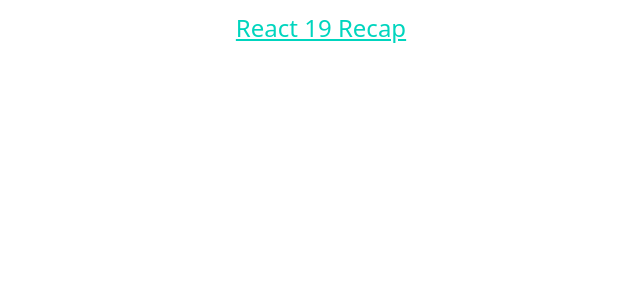
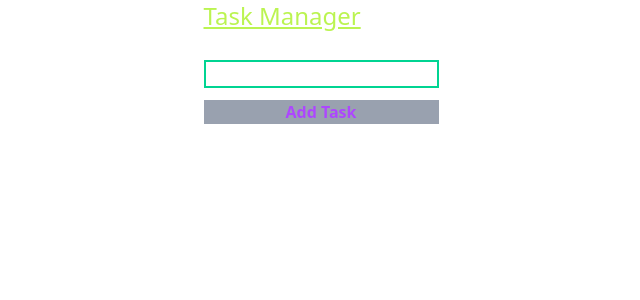
Before and after one commit to haftamudesta/react_19, a React (Vite) app: page / in a window 1280 px wide. Shown: the top 300 px of the page, without its empty margins (319-959 px from the left). Built offline with nearby package versions, Linux system fonts and the light colour scheme.

Commit message:
Add input and button

```diff
--- a/src/App.jsx
+++ b/src/App.jsx
@@ -1,11 +1,24 @@
-import React from 'react';
+import React,{useState} from 'react';
 
 function App() {
+  const [task,setTask]=useState([
+    {id:1,
+      text:"task one"
+    },
+    {id:1,
+      text:"task one"
+    },
+  ])
+  const [newTask,setNewTask]=useState('')
 
   return (
-    <>
-      <h1 className="text-2xl text-teal-400 text-center mt-3 underline">React 19 Recap</h1>
-    </>
+    <div className='flex justify-center items-center'>
+      <div className='flex flex-col gap-3 justify-center'>
+      <h1 className='text-2xl text-lime-300 underline mb-4'>Task Manager</h1>
+      <input type="text" value={newTask} onChange={(e)=>setNewTask(e.target.value)} className='border-2 border-emerald-400'/>
+      <button className='text-purple-500 bg-gray-400 font-bold'>Add Task</button>
+    </div>
+    </div>
   )
 }
 export default App
```
